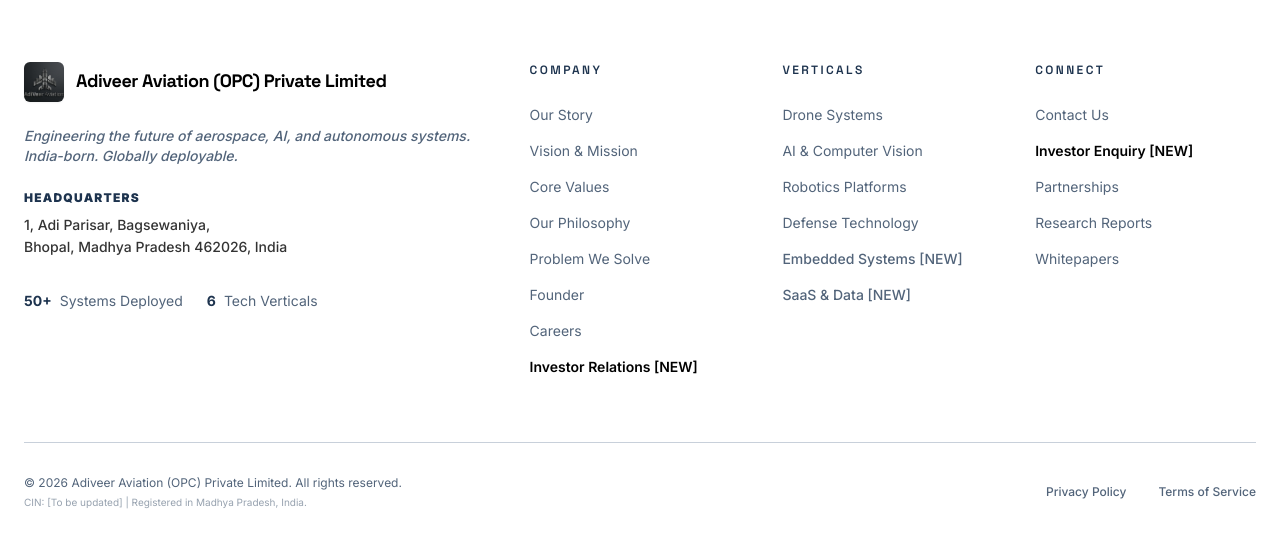
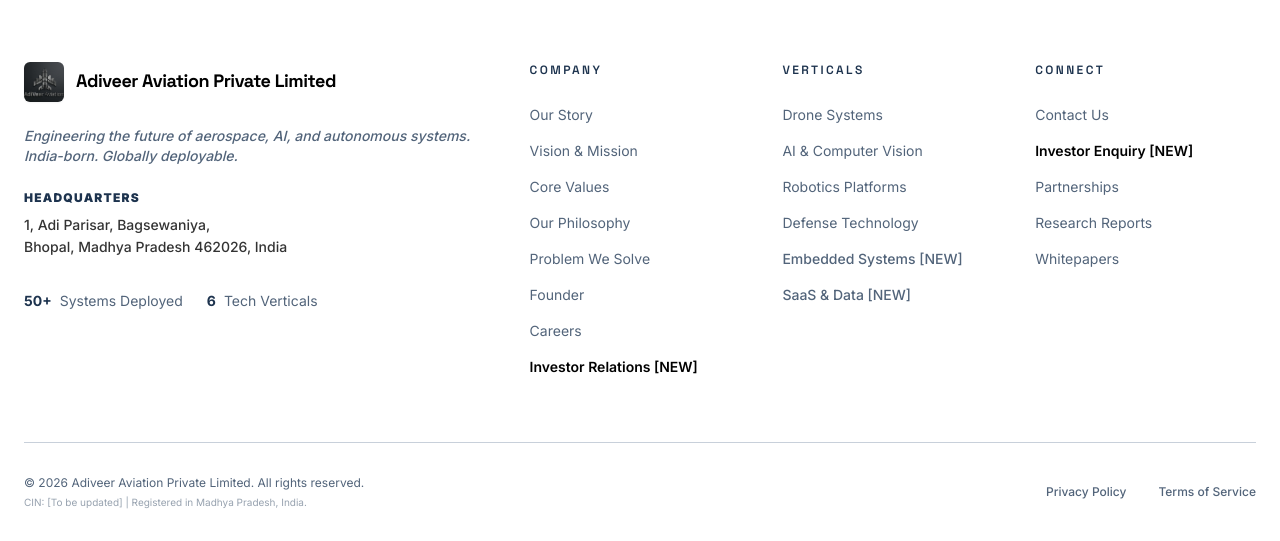
Before and after one commit to mauryatechnology/adiveer-aviation, a Next.js app: page / in a window 1280 px wide. Shown: the part 7831-8372 px from the top of the page. Built offline with nearby package versions, Linux system fonts and the light colour scheme.

Commit message:
remove (OPC)

```diff
--- a/src/components/sections/about/AboutLegalIdentity.tsx
+++ b/src/components/sections/about/AboutLegalIdentity.tsx
@@ -19,7 +19,7 @@
               </div>
               <h3 className="font-heading font-black text-2xl text-foreground mb-4">Corporate Info</h3>
               <p className="text-sm text-muted-foreground leading-relaxed font-light mb-8">
-                Adiveer Aviation (OPC) Private Limited is formally registered and compliant with all Indian corporate laws.
+                Adiveer Aviation Private Limited is formally registered and compliant with all Indian corporate laws.
               </p>
               <div className="flex items-center gap-3 p-4 bg-emerald-500/5 border border-emerald-500/20 rounded-xl">
                 <BadgeCheck className="w-5 h-5 text-emerald-500" />
--- a/src/config/site.ts
+++ b/src/config/site.ts
@@ -1,5 +1,5 @@
 export const siteConfig = {
-  name: "Adiveer Aviation (OPC) Private Limited",
+  name: "Adiveer Aviation Private Limited",
   description: "Engineering the future of aerospace, AI, and autonomous systems. India-born. Globally deployable.",
   url: "https://adiveeraviations.com",
   ogImage: "https://adiveeraviations.com/og.jpg",
--- a/src/data/about.ts
+++ b/src/data/about.ts
@@ -5,7 +5,7 @@
   { year: "2020–22", title: "The Vision", desc: "Founder Aditya Veer Shrivastava begins foundational R&D in autonomous drone systems and AI from Bhopal, Madhya Pradesh — driven by India's deep-tech gap in indigenous aerospace." },
   { year: "2022", title: "First Systems", desc: "Early autonomous drone platforms developed for terrain mapping and surveillance use cases. Edge AI integration achieved without cloud dependency." },
   { year: "2023", title: "Scale & Validation", desc: "Expanded to 6 technology verticals. 50+ systems engineered. Defense and infrastructure use cases validated in field conditions." },
-  { year: "2024", title: "Formal Incorporation", desc: "Adiveer Aviation (OPC) Private Limited incorporated under Companies Act, 2013. Registered in Madhya Pradesh. IP strategy and regulatory compliance framework established." },
+  { year: "2024", title: "Formal Incorporation", desc: "Adiveer Aviation Private Limited incorporated under Companies Act, 2013. Registered in Madhya Pradesh. IP strategy and regulatory compliance framework established." },
   { year: "2025–26", title: "Growth Stage", desc: "First institutional partnerships, government program participation, and international market development. Pathway to Pvt. Ltd. conversion initiated." },
 ];
 
@@ -46,8 +46,8 @@
 ];
 
 export const legalIdentity = [
-  { field: "Legal Name", detail: "Adiveer Aviation (OPC) Private Limited" },
-  { field: "Corporate Type", detail: "One Person Company (OPC) under Companies Act, 2013" },
+  { field: "Legal Name", detail: "Adiveer Aviation Private Limited" },
+  { field: "Corporate Type", detail: "Private Limited Company under Companies Act, 2013" },
   { field: "CIN", detail: "[To be updated upon allotment by ROC, Madhya Pradesh]" },
   { field: "Registered State", detail: "Madhya Pradesh, India" },
   { field: "Registered Office", detail: "1, Adi Parisar, Bagsewaniya, Bhopal, Madhya Pradesh 462026" },
```
